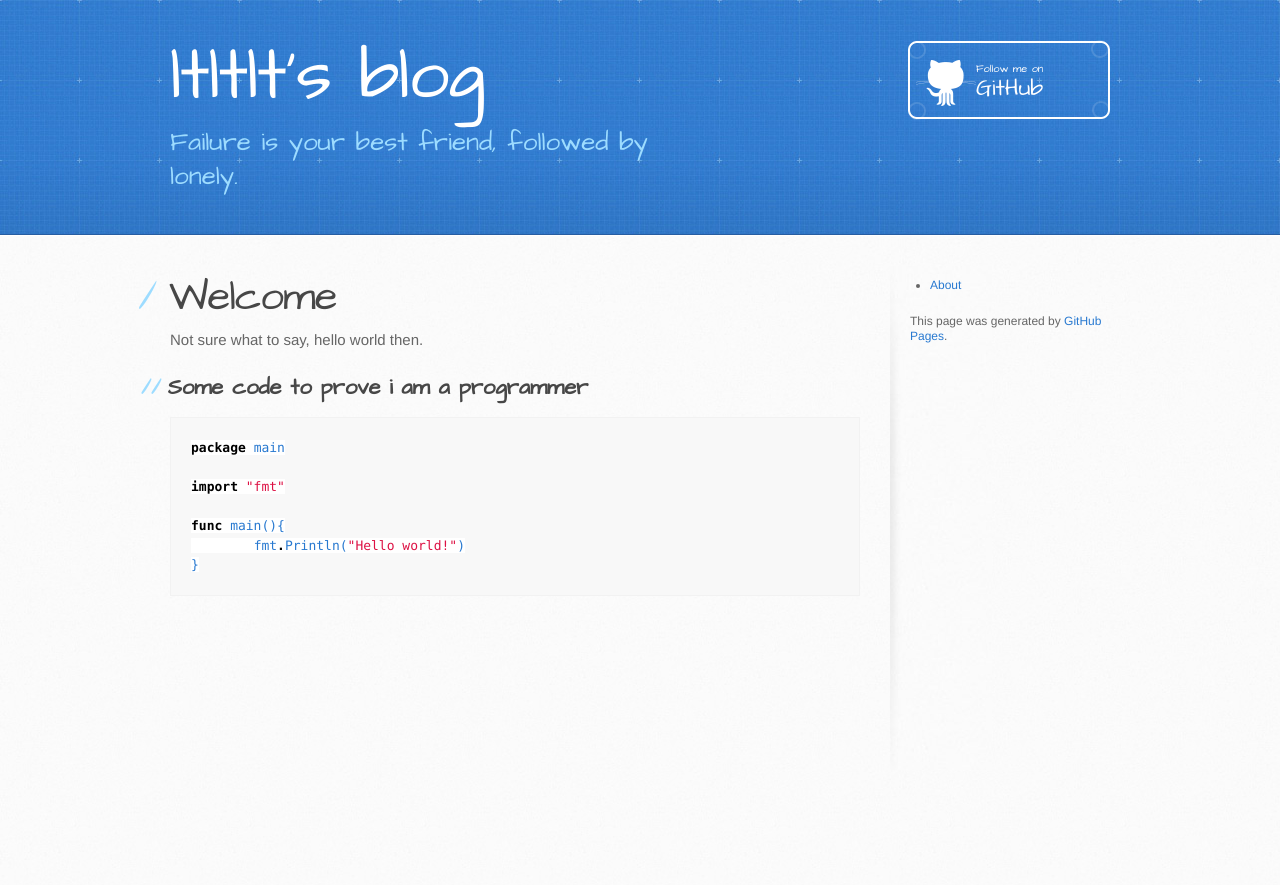
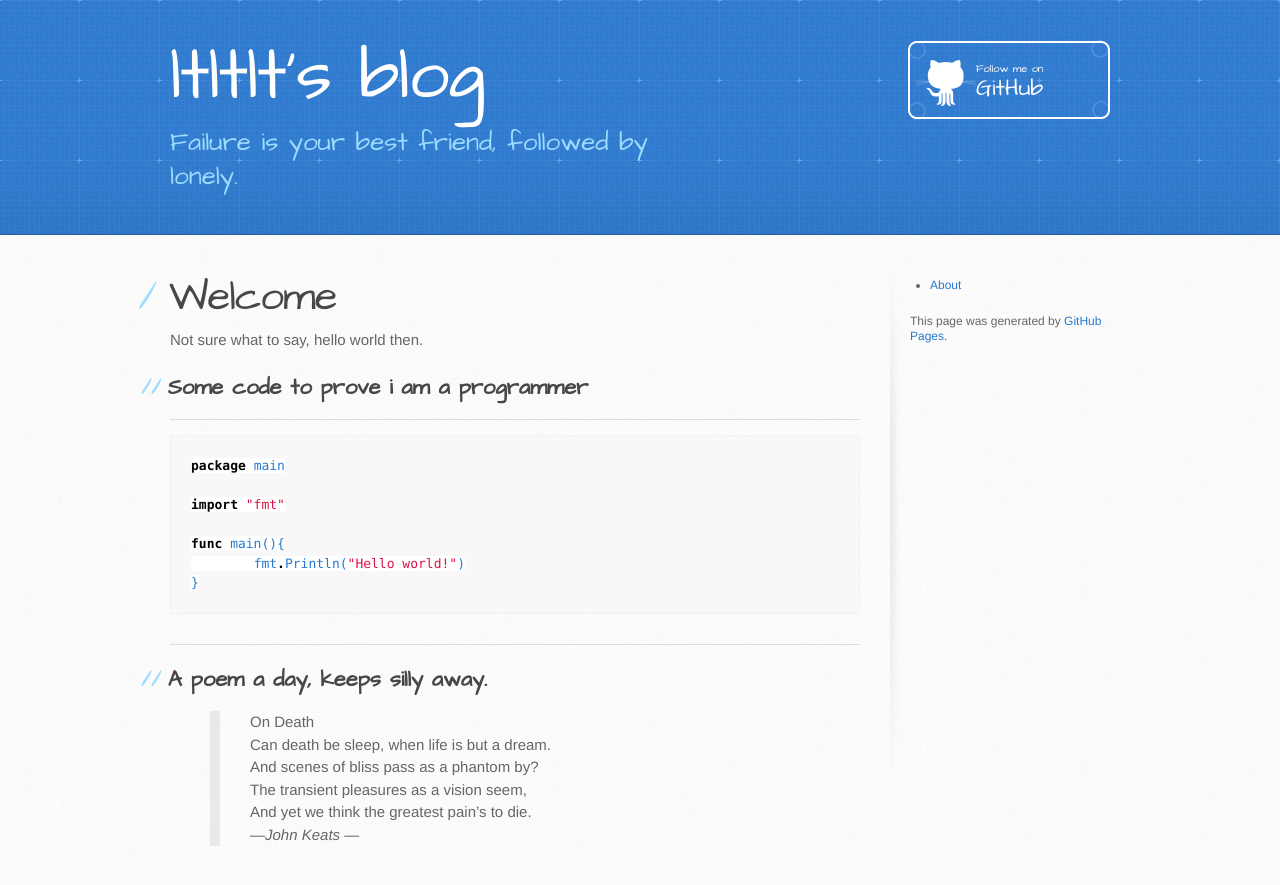
Before and after one commit to ltltlt/ltltlt.github.io, a Jekyll site: the page built from index.md, in a window 1280 px wide. Shown: the top 885 px of the page. Built offline with Jekyll 4.4.1, drawn with Linux system fonts in a browser that asks for light colours; our own code applies the rules of GitHub Pages for plain Markdown files.

Commit message:
Add 'a poem a day, keeps silly away' part. Sat Jun 23 23:02:07 CST 2018 on ChromeOS

````diff
--- a/index.md
+++ b/index.md
@@ -7,6 +7,7 @@ Not sure what to say, hello world then.
 
 ## Some code to prove i am a programmer
 
+---
 ```go
 package main
 
@@ -16,3 +17,13 @@ func main(){
 	fmt.Println("Hello world!")
 }
 ```
+
+---
+## A poem a day, keeps silly away.
+> On Death
+> Can death be sleep, when life is but a dream.
+ And scenes of bliss pass as a phantom by?
+ The transient pleasures as a vision seem,
+ And yet we think the greatest pain's to die.
+ ---<cite>John Keats</cite>
+---
````
